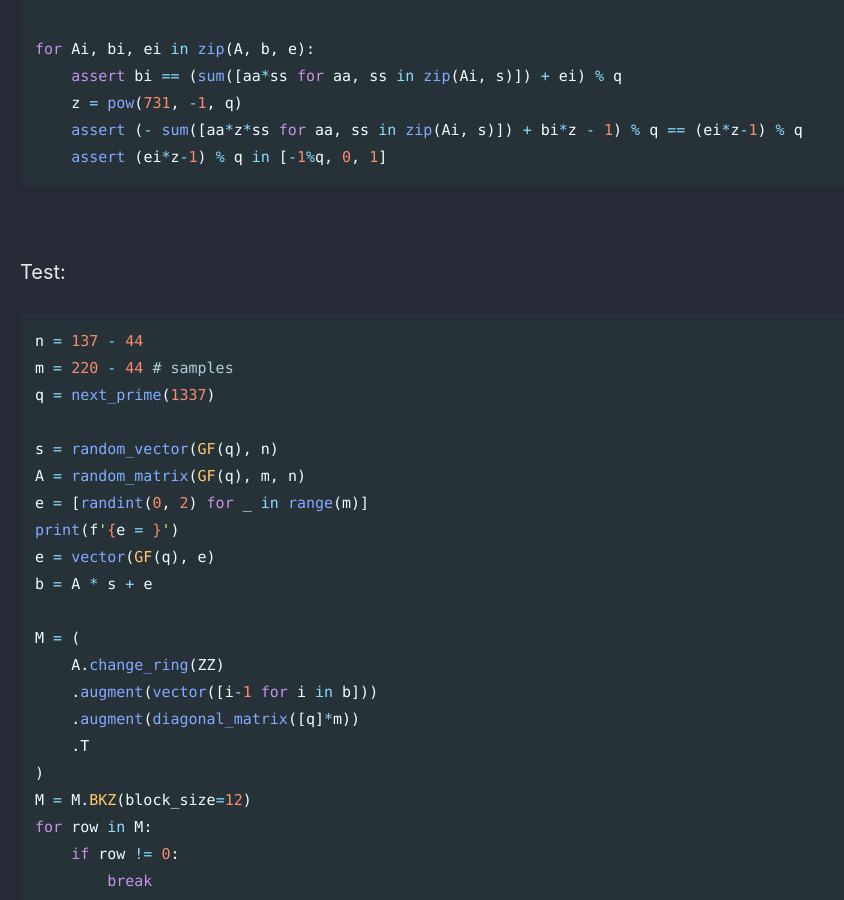
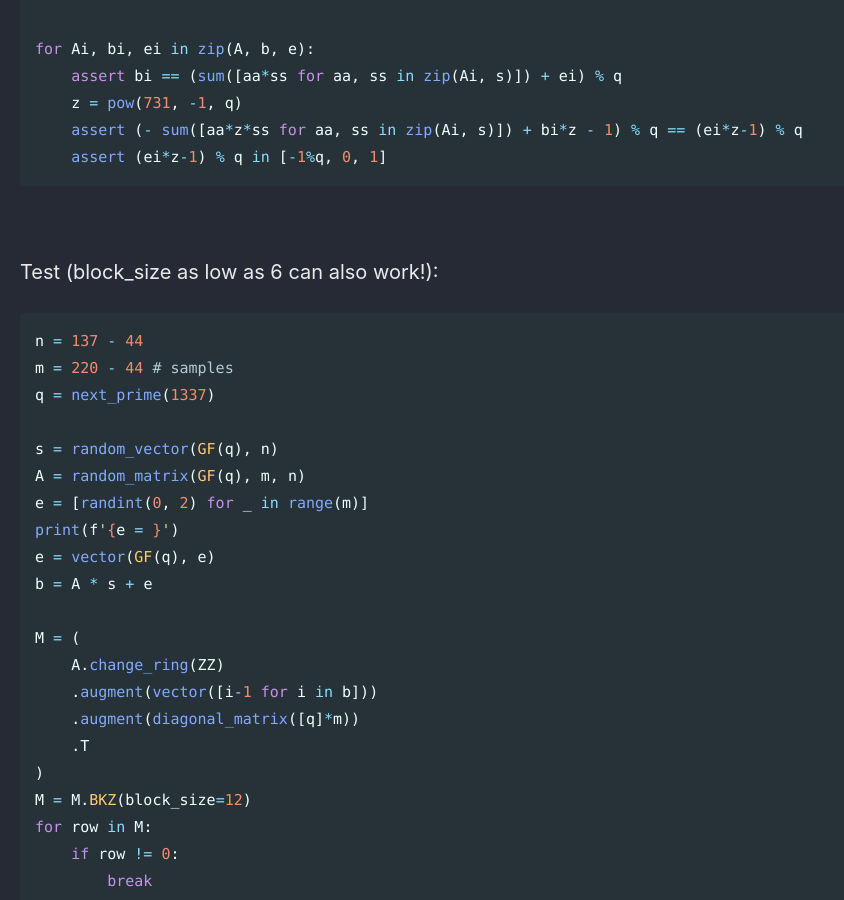
Before and after one commit to Connor-McCartney/Connor-McCartney.github.io, a Jekyll site: the page built from _pages/cryptography/other/0CTF2024.md, in a window 1280 px wide and 900 px high, scrolled down 3993 px. Shown: the whole window, without its empty margins (0-844 px from the left). Built offline with Jekyll 4.4.1, drawn with Linux system fonts in a browser that asks for light colours; cached includes are drawn as plain includes.

Commit message:
Update 0CTF2024.md

````diff
--- a/_pages/cryptography/other/0CTF2024.md
+++ b/_pages/cryptography/other/0CTF2024.md
@@ -170,7 +170,7 @@ for Ai, bi, ei in zip(A, b, e):
 
 <br>
 
-Test:
+Test (block_size as low as 6 can also work!):
 
 ```python
 n = 137 - 44
````
